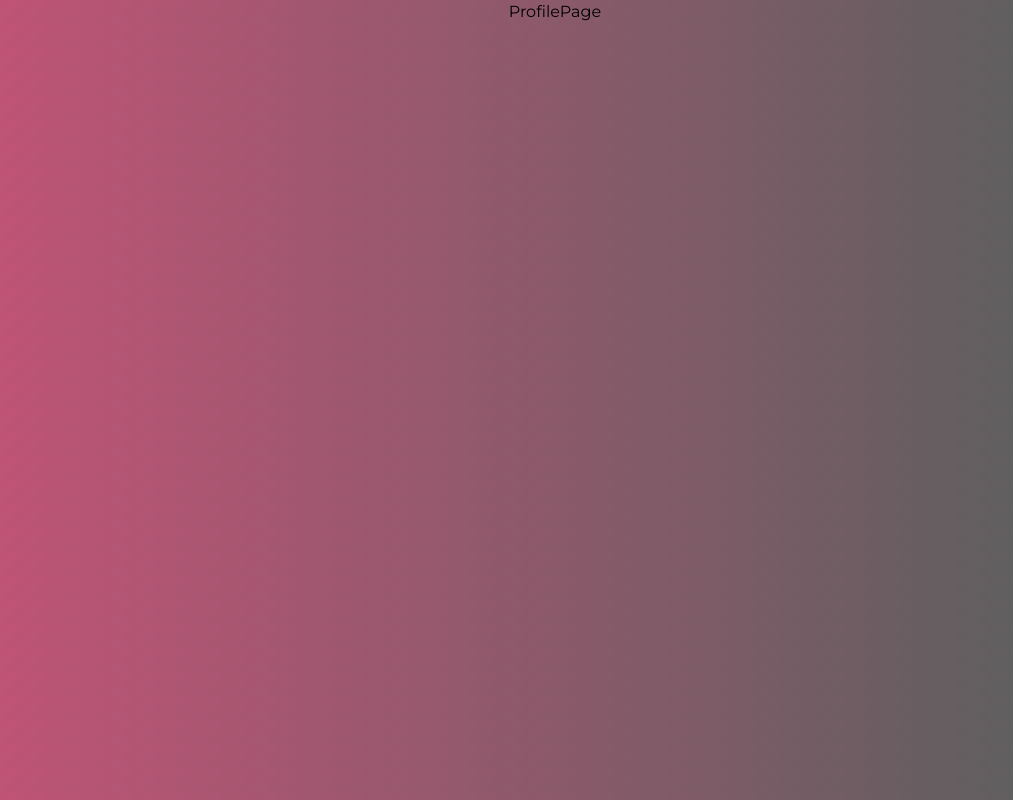
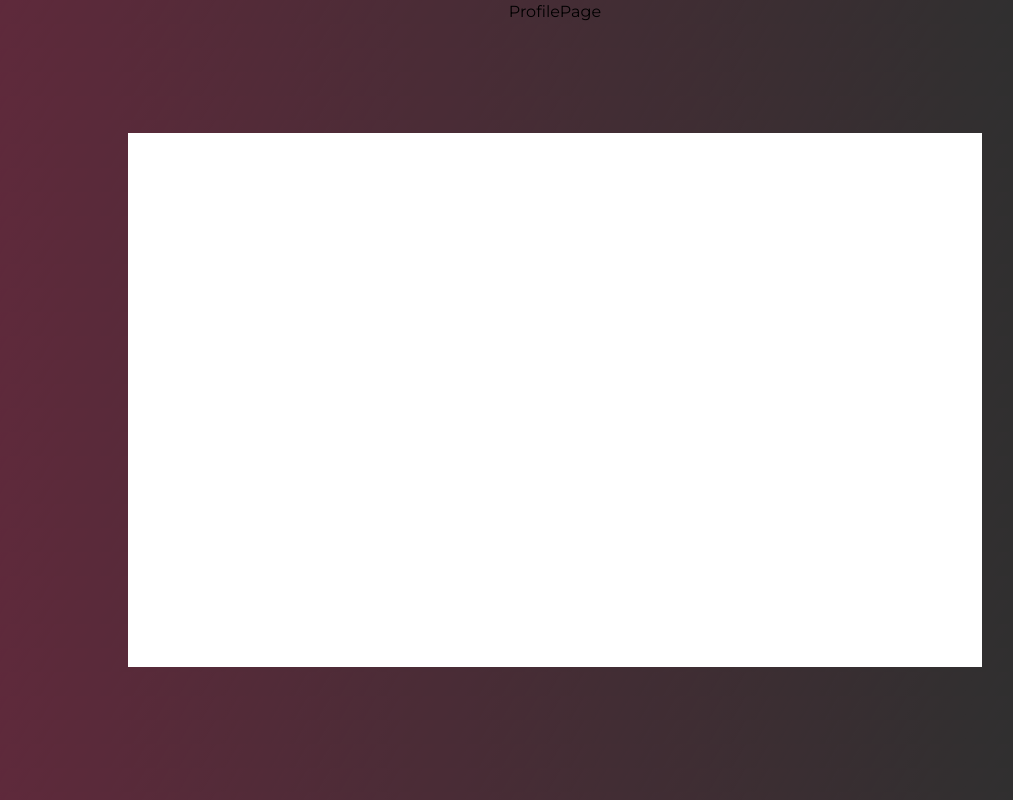
Before and after one commit to matthew-chua/dticket, a React (Create React App) app in the folder fe/dticket/: page /profile in a window 1280 px wide. Shown: the whole page, without its empty margins (85-1098 px from the left). Built offline with nearby package versions, Linux system fonts and the light colour scheme.

Commit message:
modal component

```diff
--- a/fe/dticket/src/App.js
+++ b/fe/dticket/src/App.js
@@ -9,6 +9,7 @@ import VerifyPage from './pages/VerifyPage';
 import ProfilePage from './pages/ProfilePage';
 import EventPage from './pages/EventPage';
 import EventsPage from './pages/EventsPage';
+import Modal from './components/modal/Modal';
 function App() {
   return (
     <div className="App">
--- /dev/null
+++ b/fe/dticket/src/components/modal/Backdrop.js
@@ -0,0 +1,9 @@
+function Backdrop() {
+    return (
+        <div className="h-screen opacity-50 bg-black flex flex-row">
+
+        </div>
+     );
+}
+
+export default Backdrop;
--- /dev/null
+++ b/fe/dticket/src/components/modal/Modal.js
@@ -0,0 +1,15 @@
+// import Backdrop from "./Backdrop";
+
+function Modal(props) {
+    return (
+        <>
+            <div className="h-screen w-full bg-[rgb(0,0,0,0.5)] absolute flex flex-row justify-center items-center">
+                <div className="bg-white h-2/3 w-2/3">
+                </div>
+            </div>
+        </>
+
+     );
+}
+
+export default Modal;
--- a/fe/dticket/src/pages/ProfilePage.js
+++ b/fe/dticket/src/pages/ProfilePage.js
@@ -1,7 +1,12 @@
 import React from 'react'
+import Modal from '../components/modal/Modal'
 
 export default function ProfilePage() {
   return (
-    <div>ProfilePage</div>
+    <>
+       <div className='relative'> <Modal /> ProfilePage</div>
+
+    </>
+
   )
 }
```
